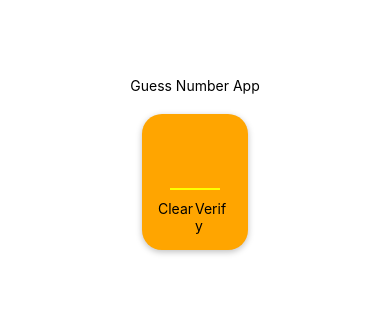
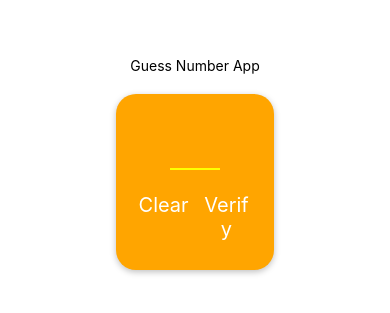
Before and after one commit to kaanarslan1990/number-game, a React Native app: screen / in a window 390 px wide. Shown: the part 259-572 px from the top of the page. Built offline with nearby package versions, Linux system fonts and the light colour scheme.

Commit message:
custom button created

```diff
--- a/components/CustomButton.js
+++ b/components/CustomButton.js
@@ -1,12 +1,35 @@
-import { StyleSheet, Text, View } from 'react-native'
-import React from 'react'
+import { Pressable, StyleSheet, Text, View } from "react-native";
+import React from "react";
 
-export default function CustomButton({children}) {
+export default function CustomButton({ children ,onPress}) {
   return (
-    <View>
-      <Text>{children}</Text>
+    <View style={styles.buttonContainer}>
+      <Pressable
+        style={({ pressed }) =>
+          pressed
+            ? [styles.buttonInnerContainer, styles.pressed]
+            : styles.buttonInnerContainer
+        } onPress={onPress}
+      >
+        <Text style={styles.buttonText}>{children}</Text>
+      </Pressable>
     </View>
-  )
+  );
 }
 
-const styles = StyleSheet.create({})
+const styles = StyleSheet.create({
+  buttonContainer: {
+    margin: 5,
+  },
+  buttonInnerContainer: {
+    paddingVertical: 8,
+  },
+  buttonText: {
+    textAlign: "center",
+    color: "white",
+    fontSize: 20,
+  },
+  pressed: {
+    opacity: 0.5,
+  },
+});
--- a/screens/GameStartScreen.js
+++ b/screens/GameStartScreen.js
@@ -2,18 +2,24 @@ import { StyleSheet, Text, TextInput, View } from "react-native";
 import React from "react";
 import CustomButton from "../components/CustomButton";
 
-export default function GameStartScreen() {
+export default function GameStartScreen({ onPress }) {
+  function resetHandler() {}
+  function confirmHandler() {}
   return (
     <View style={styles.container}>
       <Text>Guess Number App</Text>
       <View style={styles.card}>
-        <TextInput style={styles.input} keyboardType="number-pad" />
+        <TextInput
+          style={styles.input}
+          keyboardType="number-pad"
+          maxLength={2}
+        />
         <View style={styles.buttonsContainer}>
           <View style={styles.buttonContainer}>
-            <CustomButton>Clear</CustomButton>
+            <CustomButton onPress={resetHandler}>Clear</CustomButton>
           </View>
           <View style={styles.buttonContainer}>
-            <CustomButton>Verify</CustomButton>
+            <CustomButton onPress={confirmHandler}>Verify</CustomButton>
           </View>
         </View>
       </View>
@@ -50,11 +56,10 @@ const styles = StyleSheet.create({
     fontSize: 35,
     fontWeight: "bold",
   },
-  buttonsContainer:{
-    flexDirection:'row'
+  buttonsContainer: {
+    flexDirection: "row",
   },
-  buttonContainer:{
-    flex:1,
-
-  }
+  buttonContainer: {
+    flex: 1,
+  },
 });
```
